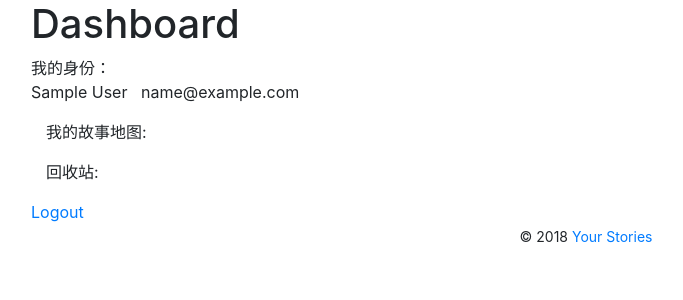
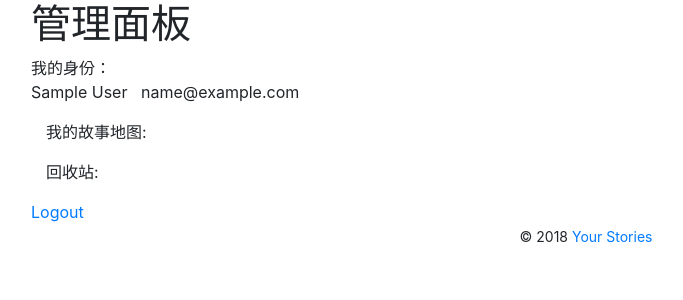
Before and after one commit to dylanchu/usmt, a Flask app: page /dashboard in a window 1280 px wide. Shown: the part 56-356 px from the top of the page, without its empty margins (54-737 px from the left). Run offline with Flask 2, Linux system fonts and the light colour scheme; the visitor is signed in with stand-in values (Sample User, id 1); some libraries are stand-ins or nearby versions.

Commit message:
update:dashboard.html

```diff
--- a/app/templates/dashboard.html
+++ b/app/templates/dashboard.html
@@ -1,7 +1,7 @@
 {% extends 'base.html' %}
 
 {% block content %}
-<h1>Dashboard</h1>
+<h1>管理面板</h1>
 <p>
     我的身份：<br>
     {{ name }} &nbsp; {{ email }}
@@ -11,11 +11,12 @@
     <ul>
         {% for k in maps %}
         <li>
-            <p>{{ k }}</p>
-            <small>
-                <a href="{{ url_for('api.edit_map', id=k) }}">查看/编辑</a>
-                <a href="{{ url_for('api.delete_map', id=k) }}">删除</a>
-            </small>
+            <p>{{ k }}<br>
+                <small>
+                    <a href="{{ url_for('api.edit_map', id=k) }}">查看/编辑</a>
+                    <a href="{{ url_for('api.delete_map', id=k) }}">删除</a>
+                </small>
+            </p>
         </li>
         {% endfor %}
     </ul>
```
